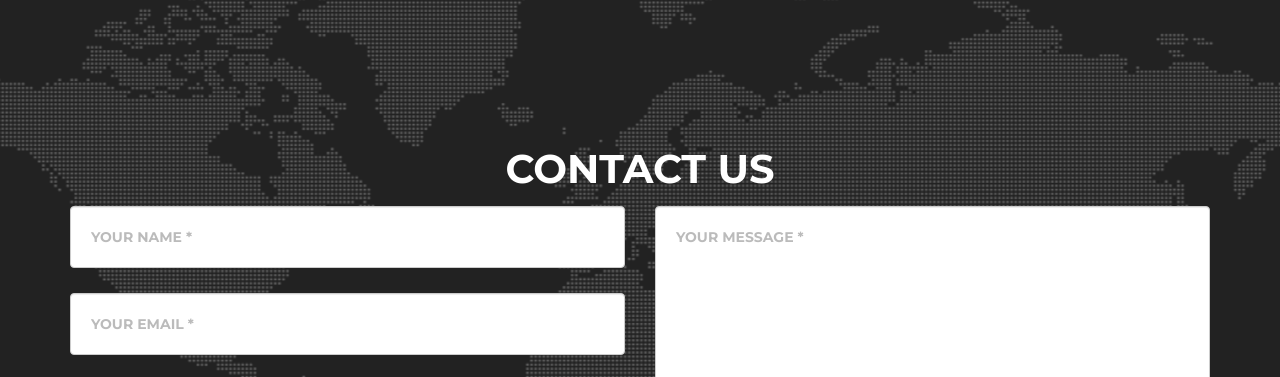
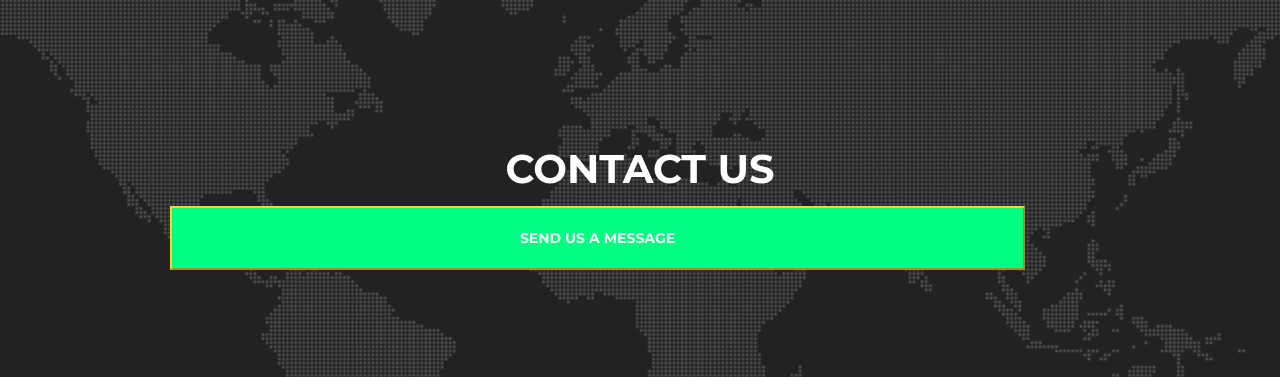
Before and after one commit to natasha014/natasha014.github.io, a plain HTML site: page index.html in a window 1280 px wide. Shown: the part 2306-2683 px from the top of the page. Drawn offline with nearby package versions, Linux system fonts and the light colour scheme; a web font is replaced by a local one.

Commit message:
Revert "mail??"
This reverts commit 7867684ef6574f8af782244f26bd20adcba1c3e8.

# Conflicts:
#	index.html

```diff
--- a/css/agency.css
+++ b/css/agency.css
@@ -112,6 +112,28 @@ h1,h2,h3,h4,h5,h6 {
     color: ##00FF80;
     background-color: #fff;
 }
+
+input[type=submit] {
+   color: #fff;
+    background-color: #00FF80;
+    border-color: #fed136;
+    font-family: Montserrat,"Helvetica Neue",Helvetica,Arial,sans-serif;
+    text-transform: uppercase;
+    font-weight: 700;
+    width: 75%;
+    padding: 20px 20px;
+    margin-left: 100px;
+    margin- right:100px;
+    box-sizing: border-box;
+}
+
+input[type=reset] {
+    width: 100%;
+    padding: 12px 20px;
+    margin: 8px 0;
+    box-sizing: border-box;
+}
+
 
 .navbar-default {
     background-color: #222;
--- a/index.html
+++ b/index.html
@@ -218,6 +218,7 @@
             <div class="row">
                 <div class="col-lg-12">
                     <form action="MAILTO:alkajha2004@yahoo.com" method="post" enctype="text/plain">
+                    <!--<form name="sentMessage" id="contactForm" novalidate>
                         <div class="row">
                             <div class="col-md-6">
                                 <div class="form-group">
@@ -241,9 +242,8 @@
                             </div>
                             <div class="clearfix"></div>
                             <div class="col-lg-12 text-center">
-                                <div id="success"></div>
-                               <input type="submit" value="Send">
-<input type="reset" value="Reset">
+                                <div id="success"></div>  -->
+                                <input type="submit" value="Send Us A Message">
                             </div>
                         </div>
                     </form>
```
